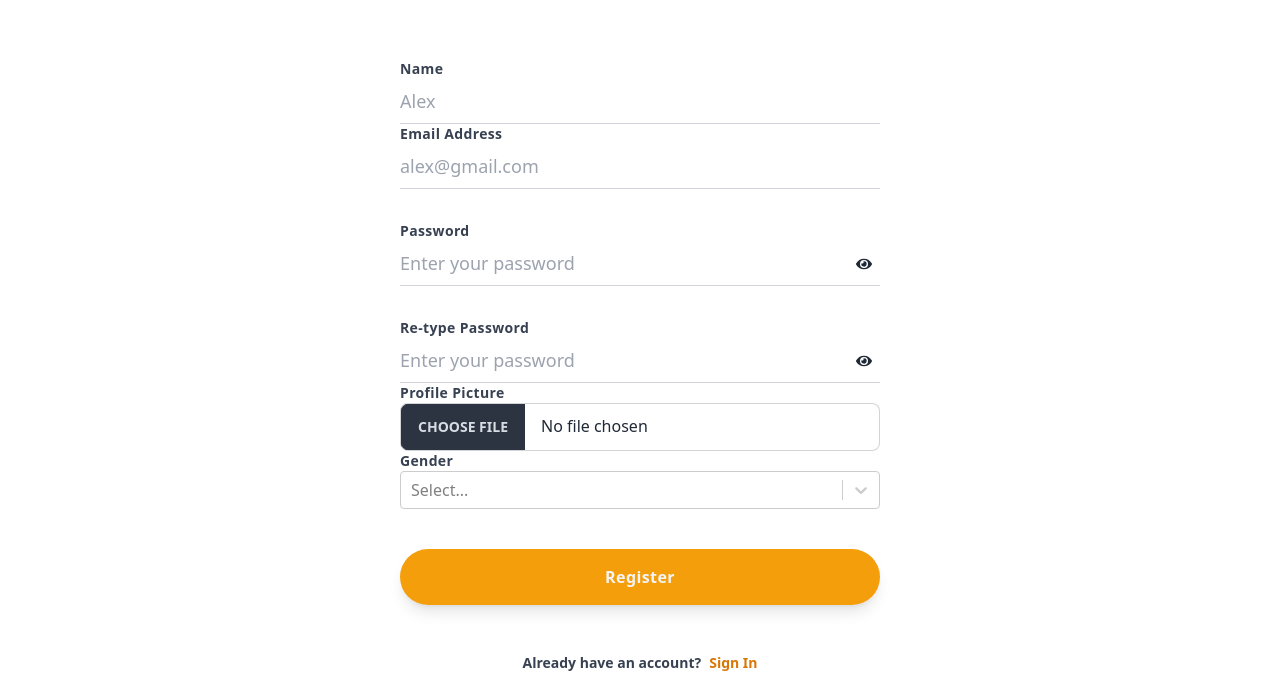
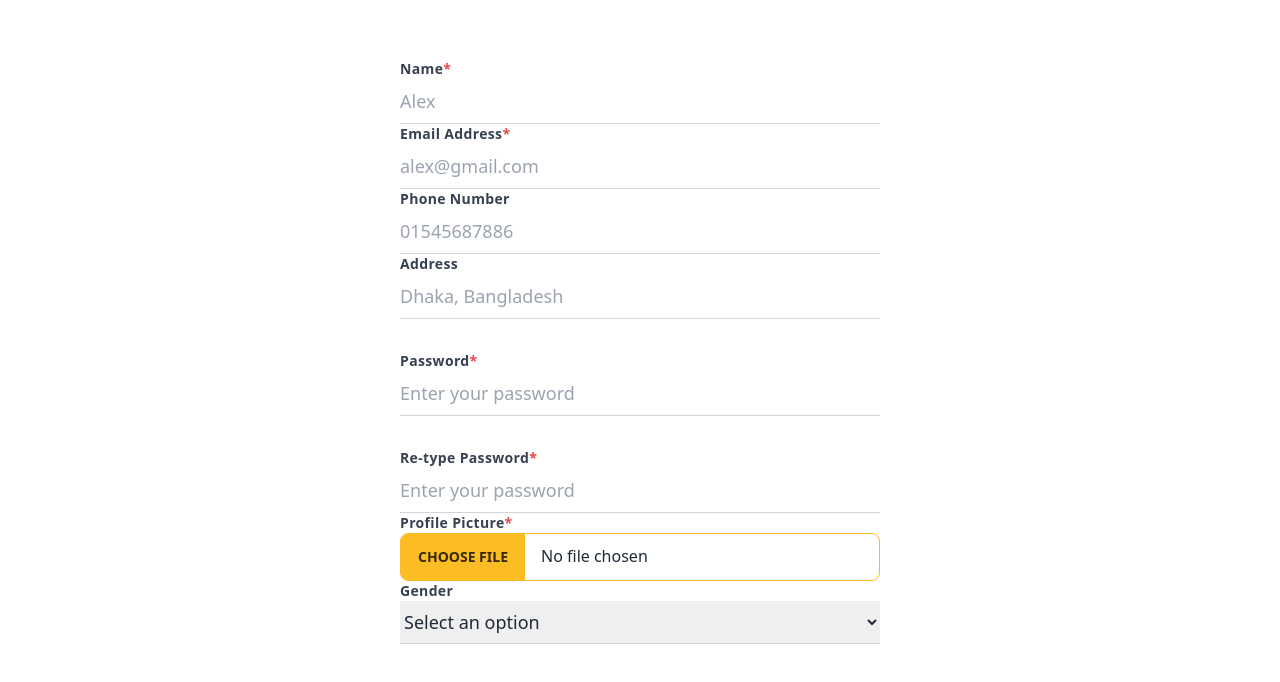
Before and after one commit to shahjalal-bu/mind-ful-move-client, a React (Vite) app: page /register in a window 1280 px wide. Shown: the part 245-927 px from the top of the page. Built offline with nearby package versions, Linux system fonts and the light colour scheme; no server answers; a web font is replaced by a local one.

Commit message:
instructor page done

```diff
--- /dev/null
+++ b/src/api/api.js
@@ -0,0 +1,5 @@
+export const uploadImg = (formData) =>
+  fetch(import.meta.env.VITE_PHOTOHOSTAPI, {
+    method: "POST",
+    body: formData,
+  });
--- a/src/contexts/AuthContext.jsx
+++ b/src/contexts/AuthContext.jsx
@@ -29,11 +29,11 @@ export function AuthProvider({ children }) {
     const unsubscribe = onAuthStateChanged(auth, (user) => {
       setCurrentUser(user);
       setLoading(false);
-      if (user?.email) {
-        Axios.post("/jwt", { email: user?.email }).then((res) =>
-          localStorage.setItem("toy-access-token", res.data.token)
-        );
-      }
+      // if (user?.email) {
+      //   Axios.post("/jwt", { email: user?.email }).then((res) =>
+      //     localStorage.setItem("toy-access-token", res.data.token)
+      //   );
+      // }
     });
     return unsubscribe;
   });
--- a/src/pages/Home/PopularClass/Card.jsx
+++ b/src/pages/Home/PopularClass/Card.jsx
@@ -6,7 +6,6 @@ import {
 } from "react-icons/ai";
 
 const Card = () => {
-  let a = ["a", "b"];
   return (
     <div className="bg-white rounded shadow-lg  group">
       <div className="relative">
--- /dev/null
+++ b/src/pages/Instructors/Instructors/Instructor.jsx
@@ -0,0 +1,46 @@
+import React from "react";
+import { AiOutlinePlus } from "react-icons/ai";
+import { FaStar } from "react-icons/fa";
+import { SiGoogleclassroom } from "react-icons/si";
+
+const Instructor = () => {
+  return (
+    <div className="bg-white rounded shadow-lg  group">
+      <div className="relative">
+        <img
+          src="https://images.unsplash.com/photo-1616486436236-f45974d3ba49?crop=entropy&cs=tinysrgb&fit=max&fm=jpg&ixid=MnwxfDB8MXxyYW5kb218MHx8VHJpa29uYXNhbmF8fHx8fHwxNjg2MjQ4NjE0&ixlib=rb-4.0.3&q=80&utm_campaign=api-credit&utm_medium=referral&utm_source=unsplash_source&w=1080"
+          alt="Yoga"
+          className="w-full h-60 object-cover rounded-xl mb-4"
+        />
+
+        {/* TODO: transiton not working */}
+        <div className="w-full h-full justify-center items-center bg-amber-100/50 absolute left-0  hidden group-hover:top-0 group-hover:flex">
+          <div className="bg-white p-2 rounded-full cursor-pointer">
+            <AiOutlinePlus size={25} />
+          </div>
+        </div>
+      </div>
+      <div className="pb-5 px-5">
+        <h3 className="text-2xl font-aleo font-bold antialiased text-center">
+          Yoga and Meditation
+        </h3>
+        <p className="text-gray-500 text-center leading-1">hary@gmail.com</p>
+        <div className="flex justify-center gap-x-3">
+          <div className="flex items-center gap-x-2">
+            <SiGoogleclassroom className="text-amber-500" />
+            <span className="text-gray-400 gap-x-2">10</span>
+          </div>
+          <div className="flex items-center gap-x-2">
+            <FaStar className="text-amber-500" />
+            <span className="text-gray-400">4.5</span>
+          </div>
+        </div>
+        <button className="btn btn-warning my-5 btn-md w-full">
+          More Info
+        </button>
+      </div>
+    </div>
+  );
+};
+
+export default Instructor;
--- /dev/null
+++ b/src/pages/Instructors/Instructors/Instructors.jsx
@@ -0,0 +1,23 @@
+import React from "react";
+import SectionHead from "../../Shared/SectionHead/SectionHead";
+import Instructor from "./Instructor";
+
+const Instructors = () => {
+  return (
+    <>
+      <div className="max-w-[1180px] mx-auto py-7 px-5">
+        <SectionHead titile="WITH OUR INSTRUCTORS" subtitle="get acquainted" />
+        <div className="sm:grid grid-cols-3 gap-4">
+          <Instructor />
+          <Instructor />
+          <Instructor />
+          <Instructor />
+          <Instructor />
+          <Instructor />
+        </div>
+      </div>
+    </>
+  );
+};
+
+export default Instructors;
--- a/src/pages/Register/Register.jsx
+++ b/src/pages/Register/Register.jsx
@@ -1,31 +1,64 @@
 import React, { useState } from "react";
-import { useForm } from "react-hook-form";
+import { Controller, useForm } from "react-hook-form";
 import SectionHead from "../Shared/SectionHead/SectionHead";
 import { FaEye, FaEyeSlash, FaSearch } from "react-icons/fa";
 import Select from "react-select";
+import { uploadImg } from "../../api/api";
+import { useAuth } from "../../contexts/AuthContext";
+import { useNavigate } from "react-router-dom";
 
 const Register = () => {
-  const [isSeenPassword, setSeenPassword] = useState(false);
-  const [gender, setGender] = useState(null);
+  const { signup } = useAuth();
+  const [uploadedImageUrl, setUploadedImageUrl] = useState(null);
+  const [isLoading, setIsLoading] = useState(false);
+  const navigate = useNavigate();
   const {
     register,
     handleSubmit,
     watch,
+    control,
     formState: { errors },
   } = useForm();
 
-  const onSubmit = (data) => {
+  const onSubmit = async (data) => {
     console.log(data);
+    await signup(data.email, data.password, data.name, uploadedImageUrl);
+    navigate("/");
   };
 
+  const handleImageUpload = (e) => {
+    const file = e.target.files[0];
+    setIsLoading(true);
+    const formData = new FormData();
+    formData.append("image", file);
+    uploadImg(formData)
+      .then((response) => response.json())
+      .then((data) => {
+        setUploadedImageUrl(data.data.url);
+        setIsLoading(false);
+      })
+      .catch((error) => {
+        console.error("Error uploading image:", error);
+        setIsLoading(false);
+      });
+  };
   return (
     <div className="mt-10 px-12 sm:px-24 md:px-48 lg:px-12 lg:mt-16 xl:px-24 xl:max-w-2xl mx-auto my-5">
       <SectionHead titile="Login" subtitle="Explore now..." />
+      {uploadedImageUrl && (
+        <div className="flex justify-center">
+          <div className="avatar">
+            <div className="w-24 rounded-full">
+              <img src={uploadedImageUrl} />
+            </div>
+          </div>
+        </div>
+      )}
       <div className="mt-12">
         <form onSubmit={handleSubmit(onSubmit)}>
           <div>
             <div className="text-sm font-bold text-gray-700 tracking-wide">
-              Name
+              Name<span className="text-red-500">*</span>
             </div>
             <input
               className="w-full text-lg py-2 border-b border-gray-300 focus:outline-none focus:border-amber-500"
@@ -39,11 +72,11 @@ const Register = () => {
           </div>
           <div>
             <div className="text-sm font-bold text-gray-700 tracking-wide">
-              Email Address
+              Email Address<span className="text-red-500">*</span>
             </div>
             <input
               className="w-full text-lg py-2 border-b border-gray-300 focus:outline-none focus:border-amber-500"
-              type=""
+              type="email"
               placeholder="alex@gmail.com"
               {...register("email", {
                 required: "Email is required",
@@ -57,14 +90,36 @@ const Register = () => {
               <span className="text-red-500">{errors.email.message}</span>
             )}
           </div>
+          <div>
+            <div className="text-sm font-bold text-gray-700 tracking-wide">
+              Phone Number
+            </div>
+            <input
+              className="w-full text-lg py-2 border-b border-gray-300 focus:outline-none focus:border-amber-500"
+              type="phone"
+              placeholder="01545687886"
+              {...register("phone")}
+            />
+          </div>
+          <div>
+            <div className="text-sm font-bold text-gray-700 tracking-wide">
+              Address
+            </div>
+            <input
+              className="w-full text-lg py-2 border-b border-gray-300 focus:outline-none focus:border-amber-500"
+              type="text"
+              placeholder="Dhaka, Bangladesh"
+              {...register("address")}
+            />
+          </div>
           <div className="mt-8">
             <div className="text-sm font-bold text-gray-700 tracking-wide">
-              Password
+              Password<span className="text-red-500">*</span>
             </div>
             <div className="relative">
               <input
                 className="w-full text-lg py-2 border-b border-gray-300 focus:outline-none focus:border-amber-500"
-                type={isSeenPassword ? "text" : "password"}
+                type="password"
                 placeholder="Enter your password"
                 {...register("password", {
                   required: "Password is required",
@@ -80,12 +135,6 @@ const Register = () => {
                   },
                 })}
               />
-              <div
-                className="absolute right-2 top-1/2 -translate-y-1/2 cursor-pointer"
-                onClick={() => setSeenPassword(!isSeenPassword)}
-              >
-                {isSeenPassword ? <FaEyeSlash /> : <FaEye />}
-              </div>
             </div>
             {errors.password && (
               <span className="text-red-500">{errors.password.message}</span>
@@ -93,24 +142,18 @@ const Register = () => {
           </div>
           <div className="mt-8">
             <div className="text-sm font-bold text-gray-700 tracking-wide">
-              Re-type Password
+              Re-type Password<span className="text-red-500">*</span>
             </div>
             <div className="relative">
               <input
                 className="w-full text-lg py-2 border-b border-gray-300 focus:outline-none focus:border-amber-500"
-                type={isSeenPassword ? "text" : "password"}
+                type="password"
                 placeholder="Enter your password"
                 {...register("confirmPassword", {
                   validate: (value) =>
                     value === watch("password") || "Passwords do not match",
                 })}
               />
-              <div
-                className="absolute right-2 top-1/2 -translate-y-1/2 cursor-pointer"
-                onClick={() => setSeenPassword(!isSeenPassword)}
-              >
-                {isSeenPassword ? <FaEyeSlash /> : <FaEye />}
-              </div>
             </div>
             {errors.confirmPassword && (
               <span className="text-red-500">
@@ -118,32 +161,72 @@ const Register = () => {
               </span>
             )}
           </div>
-          <div>
+          {/* <div>
             <div className="text-sm font-bold text-gray-700 tracking-wide">
-              Profile Picture
+              Profile Picture<span className="text-red-500">*</span>
             </div>
             <input
               type="file"
-              className="file-input file-input-bordered w-full"
-              {...register("profilePicture")}
+              className="file-input file-input-warning file-input-bordered w-full"
+              accept="image/*"
+              onChange={handleImageUpload}
             />
+            {isLoading && <p>Uploading image...</p>}
+            {uploadedImageUrl && <p>Image uploaded successfully</p>}
+          </div> */}
+          <div>
+            <div className="text-sm font-bold text-gray-700 tracking-wide">
+              Profile Picture<span className="text-red-500">*</span>
+            </div>
+            <Controller
+              name="profilePicture"
+              control={control}
+              defaultValue=""
+              rules={{ required: "Profile picture is required" }}
+              render={({ field }) => (
+                <div>
+                  <input
+                    type="file"
+                    className="file-input file-input-warning file-input-bordered w-full"
+                    accept="image/*"
+                    onChange={(e) => {
+                      field.onChange(e);
+                      handleImageUpload(e);
+                    }}
+                  />
+                  {isLoading && <p>Uploading image...</p>}
+                  {uploadedImageUrl && <p>Image uploaded successfully</p>}
+                </div>
+              )}
+            />
+            {errors.profilePicture && (
+              <span className="text-red-500">
+                {errors.profilePicture.message}
+              </span>
+            )}
           </div>
           <div>
             <div className="text-sm font-bold text-gray-700 tracking-wide">
               Gender
             </div>
-            <Select
-              id="selectOption"
-              name="selectOption"
-              options={[
-                { value: "male", label: "Male" },
-                { value: "female", label: "Female" },
-                { value: "other", label: "Other" },
-              ]}
-              defaultInputValue={gender}
-              onChange={setGender}
+            <Controller
+              name="gender"
+              control={control}
+              defaultValue=""
+              render={({ field }) => (
+                <select
+                  {...field}
+                  className="w-full text-lg py-2 border-b border-gray-300 focus:outline-none focus:border-amber-500"
+                >
+                  <option value="">Select an option</option>
+                  <option value="male">Male</option>
+                  <option value="female">Female</option>
+                  <option value="purple">Other</option>
+                </select>
+              )}
             />
           </div>
+
           <div className="mt-10">
             <button
               className="bg-amber-500 text-gray-100 p-4 w-full rounded-full tracking-wide
--- a/src/routes/routes.jsx
+++ b/src/routes/routes.jsx
@@ -4,6 +4,7 @@ import Home from "../pages/Home/Home/Home";
 import Login from "../pages/Login/Login";
 import Register from "../pages/Register/Register";
 import ErrorPage from "../pages/ErrorPage/ErrorPage";
+import Instructors from "../pages/Instructors/Instructors/Instructors";
 
 const routes = createBrowserRouter([
   {
@@ -14,6 +15,10 @@ const routes = createBrowserRouter([
       {
         path: "/",
         element: <Home />,
+      },
+      {
+        path: "/instructors",
+        element: <Instructors />,
       },
       {
         path: "/login",
```
Also changed, not shown: src/pages/Login/Login.jsx (+36 -5 lines), 1 other file (tests, documents, lock files or other folders).
